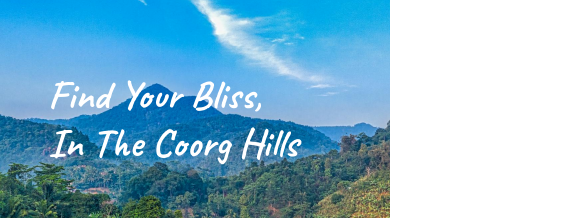
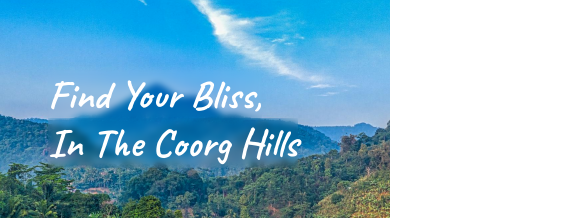
Before and after one commit to styp3r/navut, a React (Create React App) app: page / in a window 390 px wide. Shown: the part 210-428 px from the top of the page, 585 px wide, since content can reach past the window. Built offline with nearby package versions, Linux system fonts and the light colour scheme; no server answers.

Commit message:
hero-text-1 and hero-text-2 were exceeding screen width for mobile displays. Corrected the width. Whitespace to the right side of homepage fixed.

```diff
--- a/src/App.css
+++ b/src/App.css
@@ -1,4 +1,5 @@
-html {
+html,
+body {
   overflow-x: hidden;
 }
 
@@ -117,6 +118,7 @@ html {
 /* Hero Section Start */
 
 #hero-section {
+  width: 100%;
   display: flex;
   justify-content: center;
   align-items: center;
@@ -2300,10 +2302,8 @@ html {
 
   #hero-text-1 {
     text-align: left;
-    width: 25rem;
     position: absolute;
     color: #ffffff;
-    backdrop-filter: blur(0);
     left: 3rem;
     top: 15rem;
     font-size: 2.5rem;
@@ -2312,10 +2312,8 @@ html {
 
   #hero-text-2 {
     text-align: left;
-    width: 25rem;
     position: absolute;
     color: #ffffff;
-    backdrop-filter: blur(0);
     left: 3rem;
     top: 18rem;
     display: flex;
--- a/src/components/Hero.js
+++ b/src/components/Hero.js
@@ -12,7 +12,7 @@ const Hero = () => {
             <img id="hero-img-mobile" alt="village in coorg" src={HeroImgMobile}></img>
             <h3 id="hero-text-1">Find Your Bliss,</h3>
             <h3 id="hero-text-2">In The Coorg Hills</h3>
-            <Link to = "/bookings-landing" style = {{textDecoration: 'none', color: '#ffffff'}}><div id="go-to-booking-landing-btn">Book Your Stay Now</div></Link>
+            <Link to="/bookings-landing" style={{ textDecoration: 'none', color: '#ffffff' }}><div id="go-to-booking-landing-btn">Book Your Stay Now</div></Link>
 
         </div>
     );
```
